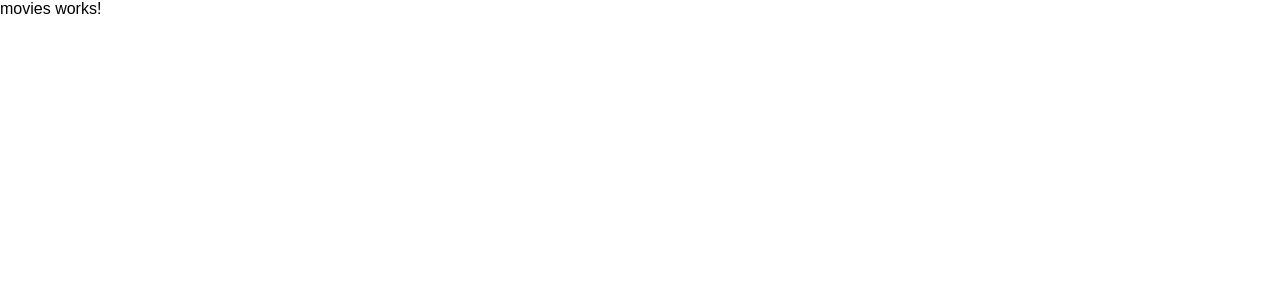
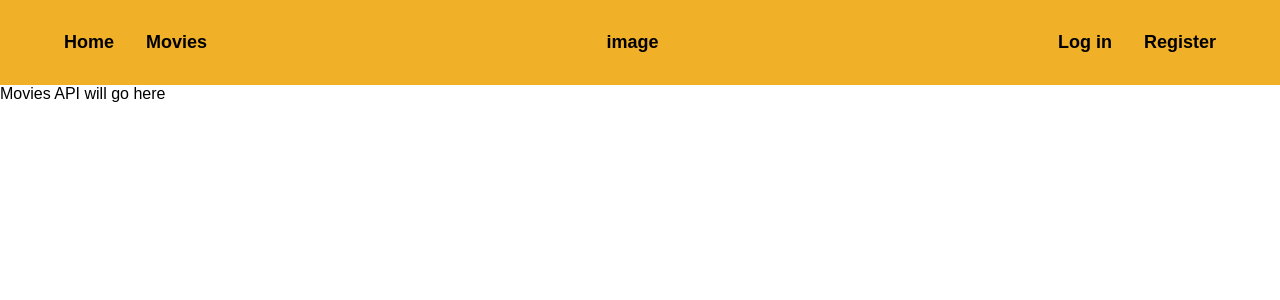
Before and after one commit to sofrayala/S7-Movies-API-Angular, an Angular app: page /movies in a window 1280 px wide. Shown: the top 300 px of the page. Built offline with nearby package versions, Linux system fonts and the light colour scheme.

Commit message:
updated movies.html

```diff
--- a/src/app/components/movies/movies.component.html
+++ b/src/app/components/movies/movies.component.html
@@ -1 +1,2 @@
-<p>movies works!</p>
+<app-header></app-header>
+<p>Movies API will go here</p>
```
Also changed, not shown: src/app/components/movies/movies.component.ts (+4 -5 lines).
